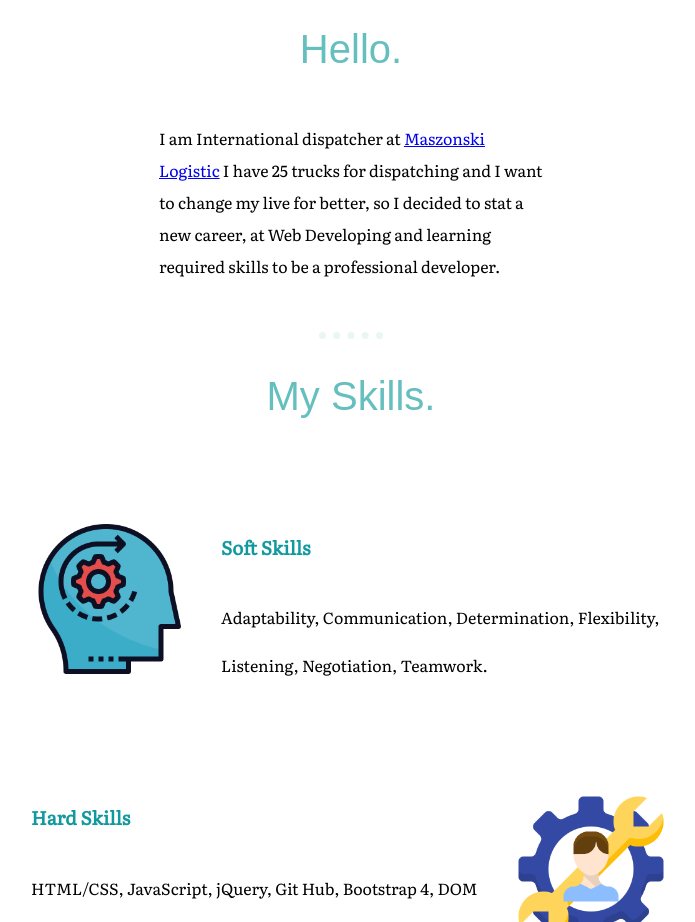
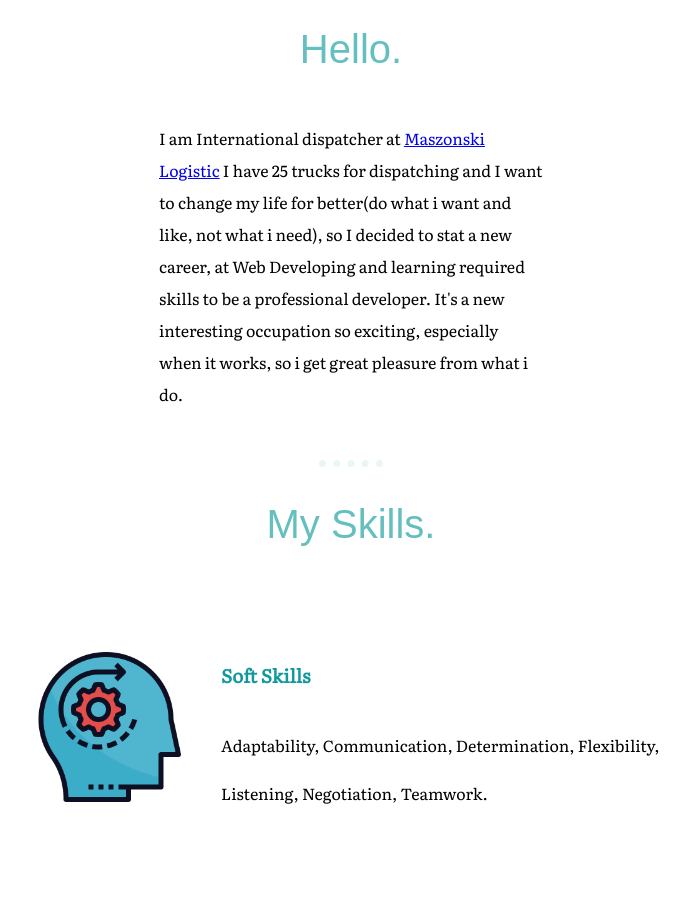
Before and after one commit to gordienkoi/Personal-site, a plain HTML site: page index.html in a window 1280 px wide. Shown: the part 1040-1962 px from the top of the page, without its empty margins (289-984 px from the left). Drawn offline with Linux system fonts and the light colour scheme.

Commit message:
add version 1.0.4

```diff
--- a/index.html
+++ b/index.html
@@ -24,7 +24,7 @@
     <div class="profile">
       <img src="images/cropped.png" alt="my-img">
       <h2>Hello.</h2>
-      <p class="welcome">I am International dispatcher at <a href="https://www.maszonski.pl/de">Maszonski Logistic</a> I have 25 trucks for dispatching and I want to change my live for better, so I decided to stat a new career, at Web Developing and learning required skills to be a professional developer.</p>
+      <p class="welcome">I am International dispatcher at <a href="https://www.maszonski.pl/de">Maszonski Logistic</a> I have 25 trucks for dispatching and I want to change my life for better(do what i want and like, not what i need), so I decided to stat a new career, at Web Developing and learning required skills to be a professional developer. It's a new interesting occupation so exciting, especially when it works, so i get great pleasure from what i do.</p>
     </div>
     <hr>
     <div class="skills">
```
